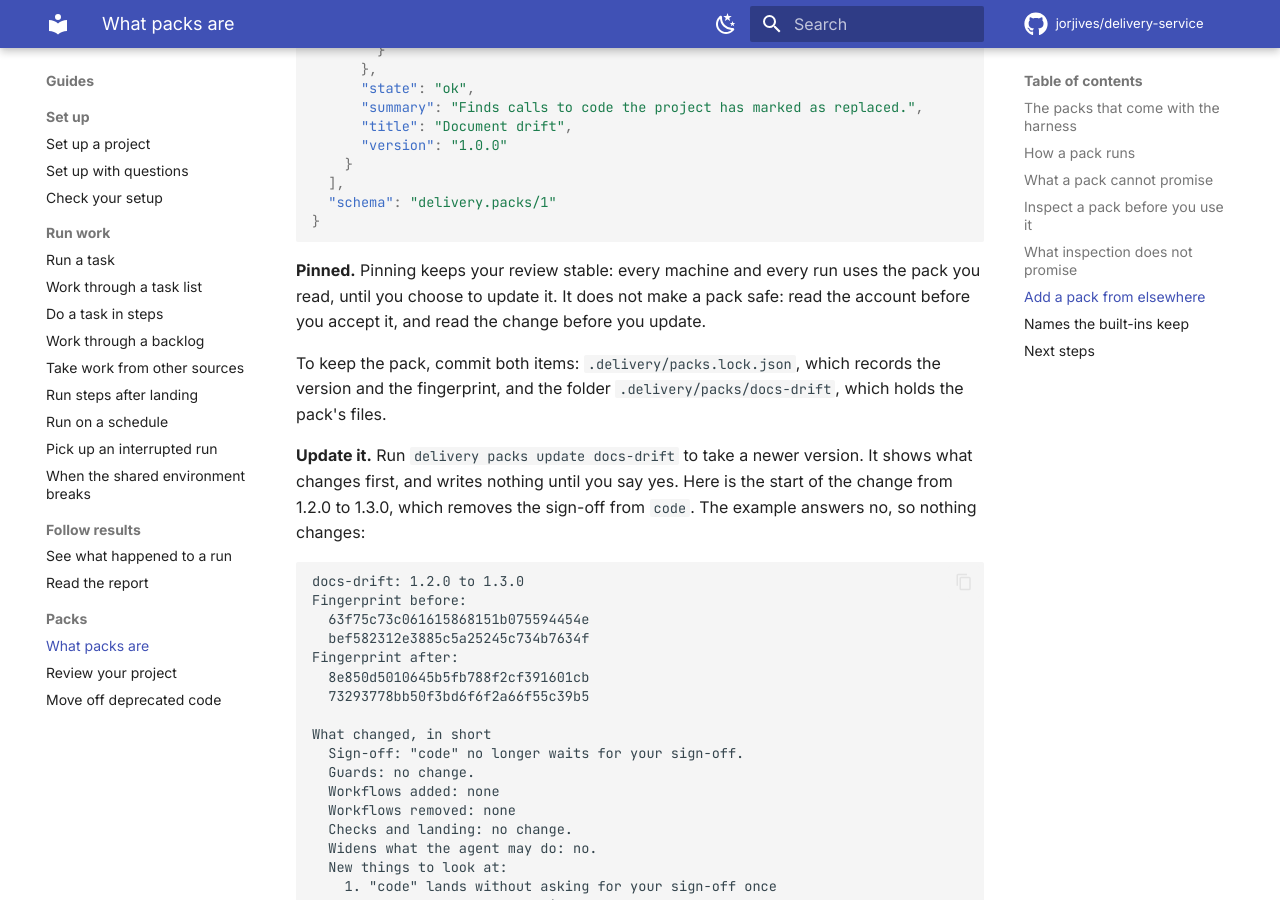
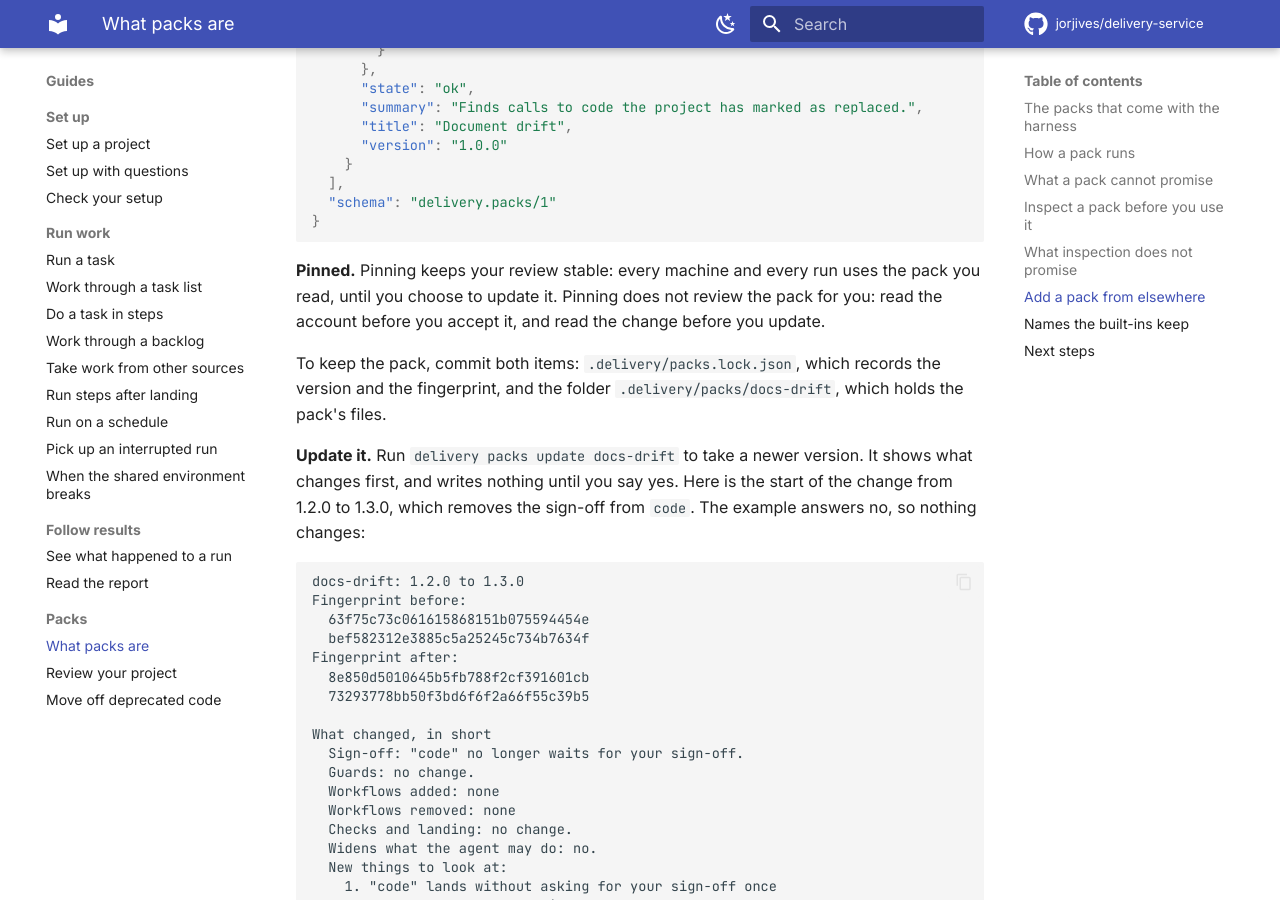
Before and after one commit to jorjives/delivery-service, an MkDocs documentation site: the page built from docs/packs.md, in a window 1280 px wide and 900 px high, scrolled down 9052 px. Built offline with MkDocs 1.6.1 and Material for MkDocs 9.7.7, drawn with Linux system fonts in a browser that asks for light colours; comment, search, counter and statistics services are not loaded.

Commit message:
Reword the pinning sentence in the packs guide without the word safe
The inspection docs test scans this page and bars 'safe' as a description of a pack, as the plan's global constraint requires. The packs guide test pinned the old wording, so it follows.

Co-Authored-By: Claude Sonnet 5.5 <noreply@anthropic.com>

````diff
--- a/docs/packs.md
+++ b/docs/packs.md
@@ -325,7 +325,7 @@ A different fingerprint is refused, and nothing is written. To read the packs in
 }
 ```
 
-**Pinned.** Pinning keeps your review stable: every machine and every run uses the pack you read, until you choose to update it. It does not make a pack safe: read the account before you accept it, and read the change before you update.
+**Pinned.** Pinning keeps your review stable: every machine and every run uses the pack you read, until you choose to update it. Pinning does not review the pack for you: read the account before you accept it, and read the change before you update.
 
 To keep the pack, commit both items: `.delivery/packs.lock.json`, which records the version and the fingerprint, and the folder `.delivery/packs/docs-drift`, which holds the pack's files.
 
````
Also changed, not shown: 1 other file.
